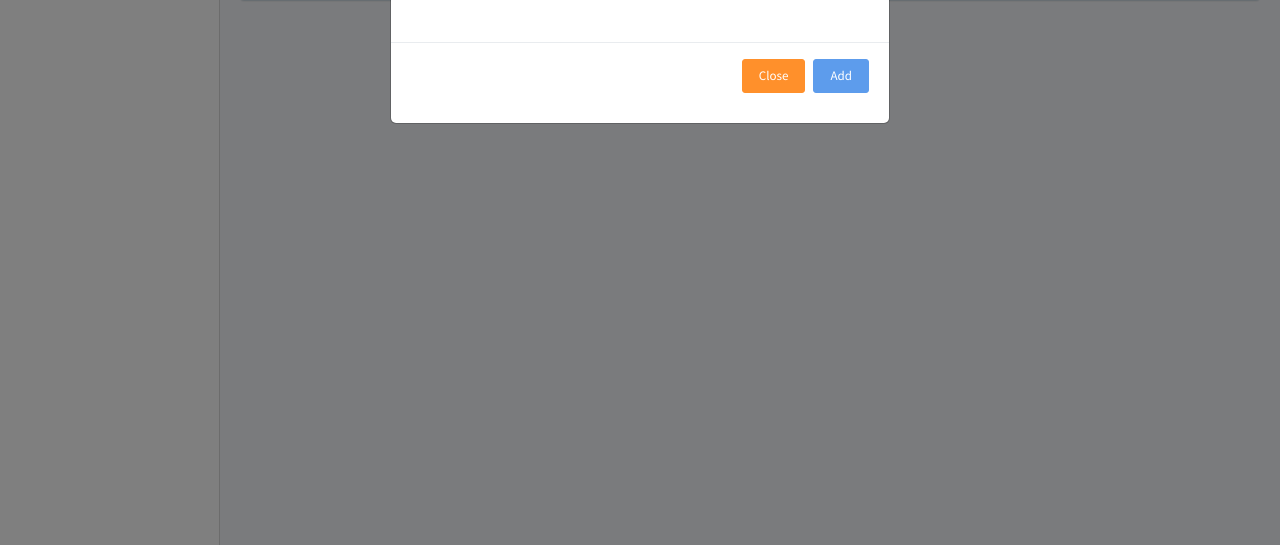
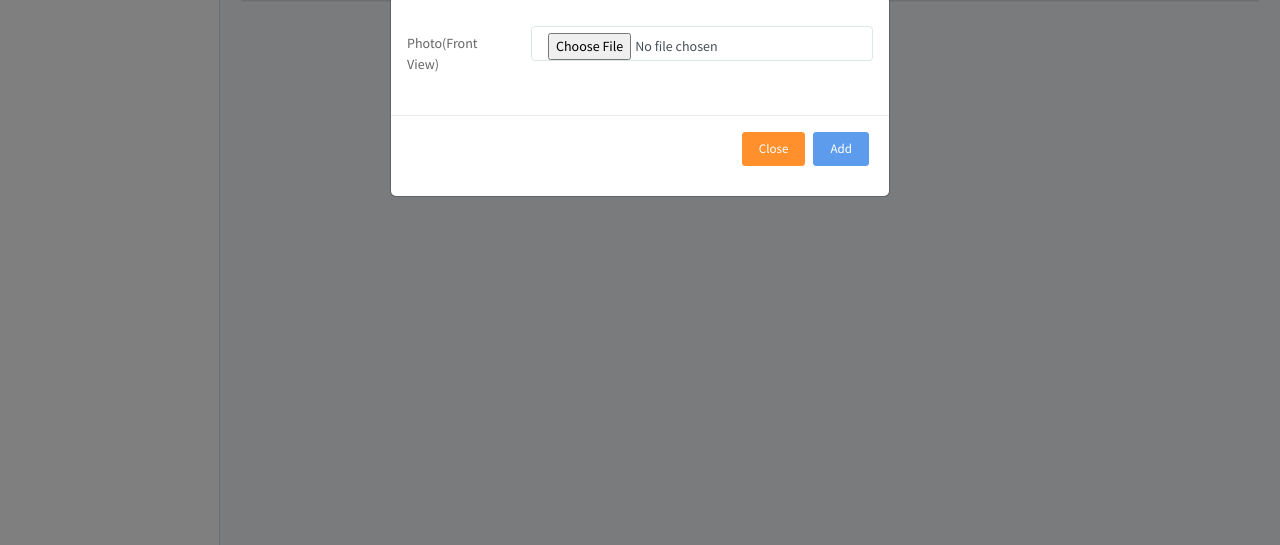
Before and after one commit to wiseman2018/VehicluarSystem, a Flask app: page /setup/vehicles in a window 1280 px wide, after a click on "Add New Vehicle". Shown: the part 255-800 px from the top of the page. Run offline with Flask 2, Linux system fonts and the light colour scheme; data that the repository does not hold is empty; some libraries are stand-ins or nearby versions.

Commit message:
db updated

```diff
--- a/app.py
+++ b/app.py
@@ -51,6 +51,7 @@ class TenantVehicles(db.Model):
     plate_number = db.Column(db.String(128))
     vehicle_make = db.Column(db.String(128))
     vehicle_model = db.Column(db.String(128))
+    vehicle_image = db.Column(db.String(255))
 
 class TenantGuests(db.Model):
     __tablename__ = "tenant_guests"
--- a/templates/includes/_sidebar.html
+++ b/templates/includes/_sidebar.html
@@ -20,7 +20,7 @@
                             <!-- Name and Job-->
                             <div class="user-block-info">
                                 <span class="user-block-name">Hello, {{session['first_name']}} {{session['last_name']}}</span>
-                                <span class="user-block-role">Farmer</span>
+                                <span class="user-block-role">Member</span>
                             </div>
                         </div>
                     </div>
--- a/templates/setup/_add_vehicle.html
+++ b/templates/setup/_add_vehicle.html
@@ -33,6 +33,14 @@
                             <input required type="text" class="form-control" name="plate_number" id="plate_number">
                         </div>
                     </div>
+                    <div class="form-group row">
+                        <label for="vehicle_image" class="col-xl-3 col-form-label">
+                            Photo(Front View)
+                        </label>
+                        <div class="col-xl-9">
+                            <input required type="file" class="form-control" name="vehicle_image" id="vehicle_image">
+                        </div>
+                    </div>
                 </div>
                 <div class="modal-footer">
                     <button class="btn btn-warning" data-dismiss="modal">Close</button>
```
Also changed, not shown: migrations/versions/3199f253564d_added_vehicle_image_to_tenant_vehicles_.py (added, +28 -0 lines).
